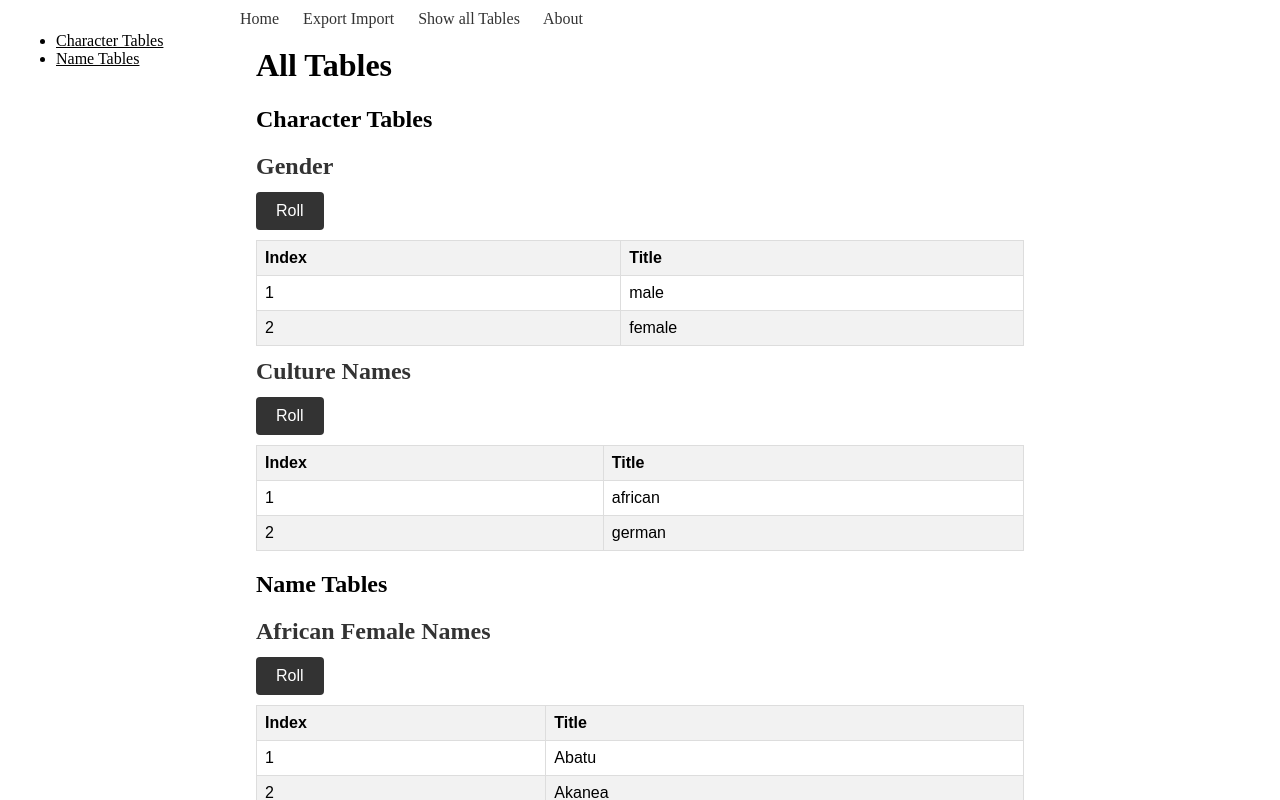
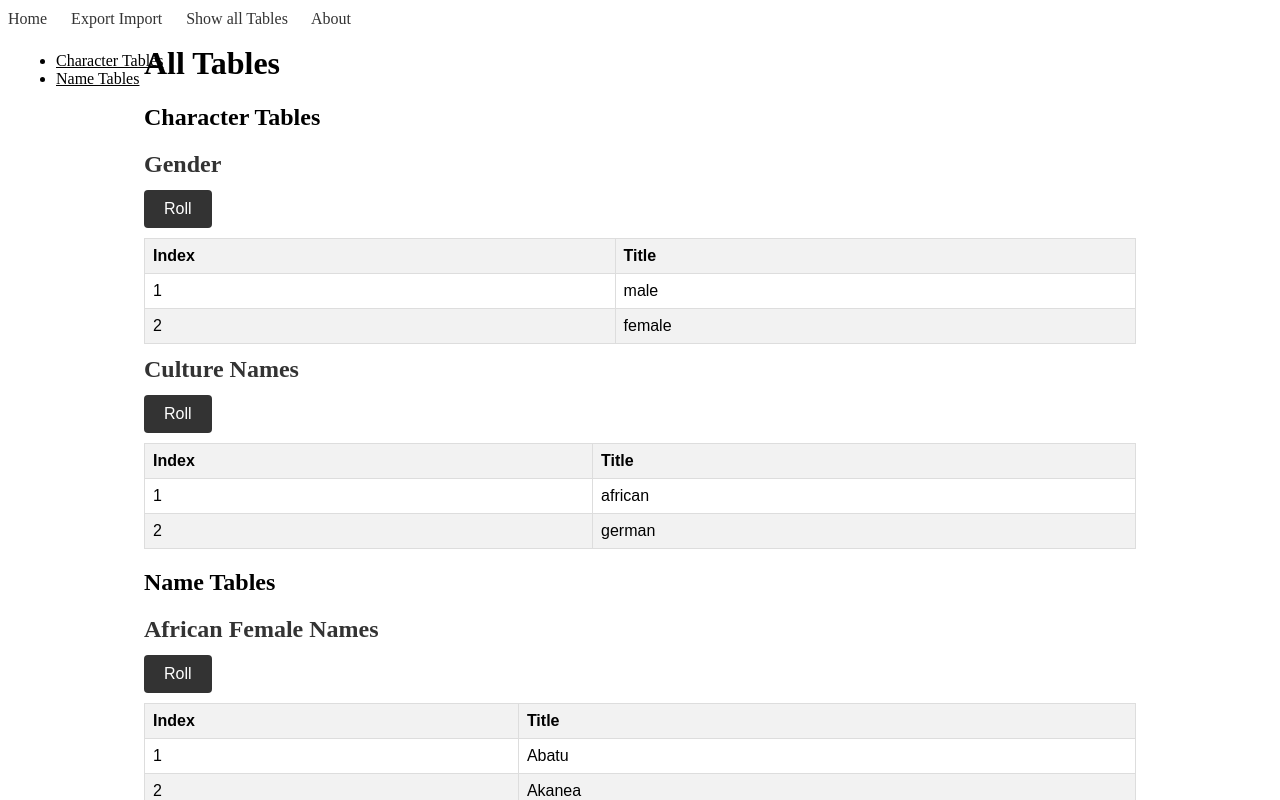
Before and after one commit to SaschaDoe/randomaze, a SvelteKit app: page /tables in a window 1280 px wide. Shown: the top 800 px of the page. Built offline with nearby package versions, Linux system fonts and the light colour scheme.

Commit message:
fixed header

```diff
--- a/src/routes/styles.css
+++ b/src/routes/styles.css
@@ -12,3 +12,8 @@ button {
 button:hover {
     background-color: #0056b3;
 }
+
+:global(body) {
+    max-width: 800px;
+    margin: 0 auto;
+}
--- a/src/routes/tables/SideIndex.svelte
+++ b/src/routes/tables/SideIndex.svelte
@@ -89,17 +89,13 @@
 
     #table-of-contents {
         position: fixed;
-        top: 0;
+        top: 20px;
         left: 0;
         padding: 1rem;
         right: 1080px;
     }
 
-    :global(body) {
-        max-width: 800px;
-        margin: 0 auto;
-        padding: 10px;
-    }
+
 
 
     @media screen and (max-width: 1200px) {
```
